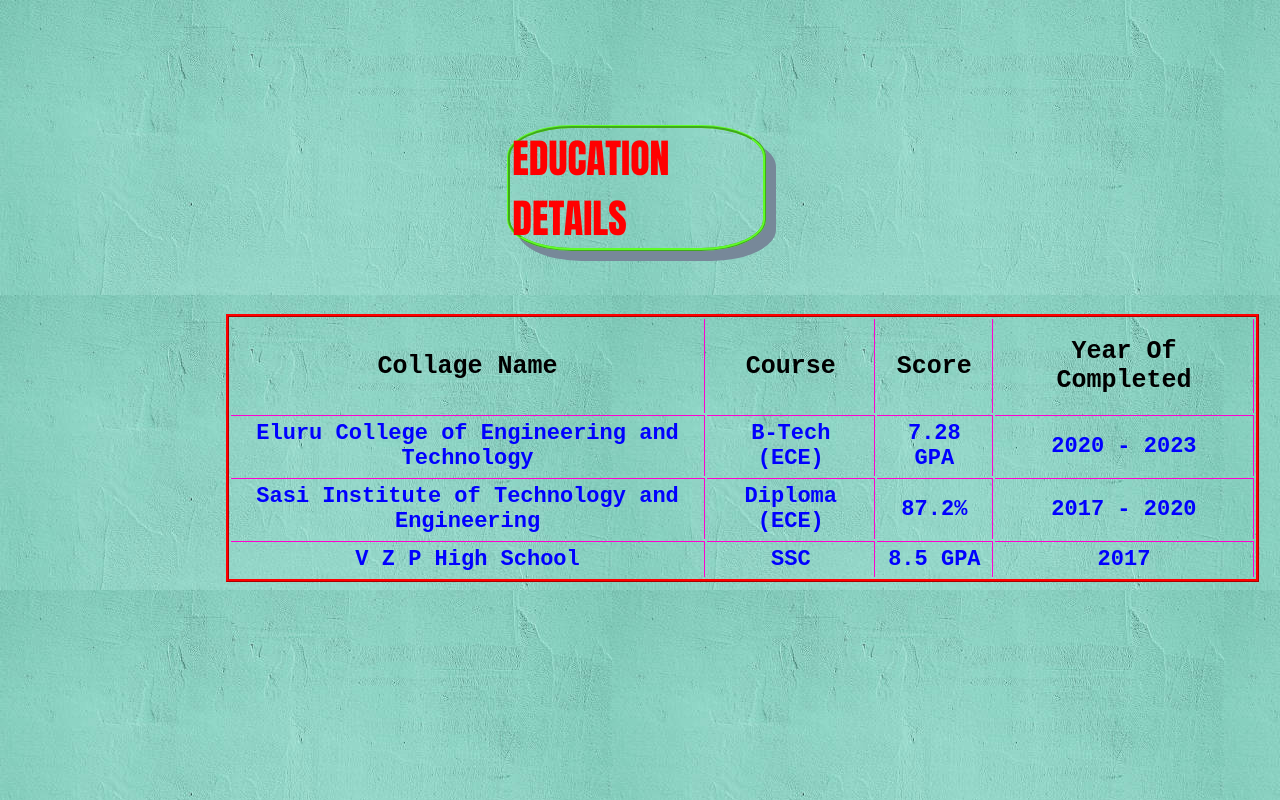
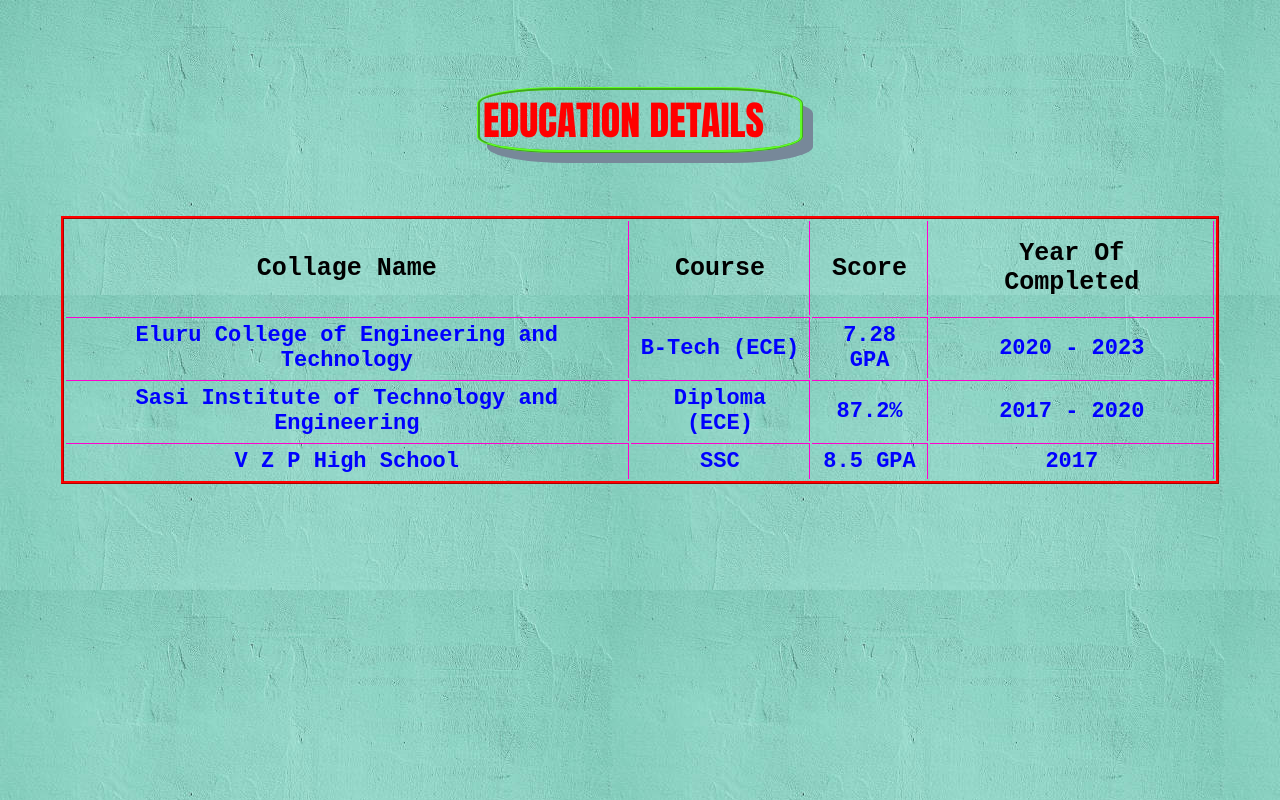
Before and after one commit to SoloMahesh/My-Portfolio-, a plain HTML site: page edu.html in a window 1280 px wide. Drawn offline with Linux system fonts and the light colour scheme.

Commit message:
Update edu.html

```diff
--- a/edu.html
+++ b/edu.html
@@ -10,18 +10,20 @@
             border:ridge  red;
             border-color: rgb(96, 253, 39);
             font-size: 40px;
-            margin-left: 39.5%;
-            margin-right: 40%;
-            padding-left: 2px;
+            margin-left: 37.1%;
+            margin-right: 37.1%;
+            padding-left: 3px;
+            padding-right: 2px;
             border-radius: 25%;
-            margin-top: 5%;
+            margin-top: 2%;
             box-shadow: 10px 10px lightslategray;
         }
         section{
             font-size: 25px;
             margin-left: 1%;
             margin-right: 1%;
-            padding-left: 205px;
+            padding-left: 40px;
+            padding-right: 40px;
             border-radius: 25%;
             margin-top: 5%;
         }
```
